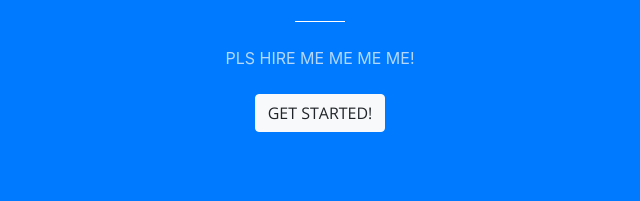
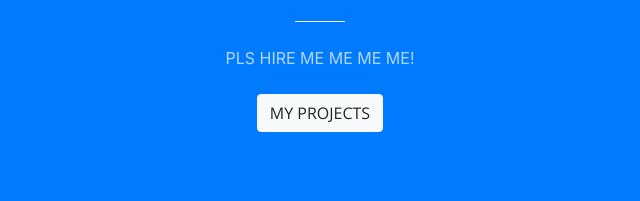
Before and after one commit to morbe/morbe.github.io, a website with bundled scripts: page index.html in a window 1280 px wide. Shown: the part 1008-1209 px from the top of the page, 320-960 px from the left. Built offline with nearby package versions, Linux system fonts and the light colour scheme.

Commit message:
Changed Color

```diff
--- a/css/creative.css
+++ b/css/creative.css
@@ -19,7 +19,7 @@
 }
 
 a {
-  color: #F05F40;
+  color: #FCE5C7;
   -webkit-transition: all 0.2s;
   -moz-transition: all 0.2s;
   transition: all 0.2s;
--- a/index.html
+++ b/index.html
@@ -78,7 +78,7 @@
             <h2 class="section-heading text-white"> I'm passionate about all things design and I care about people. Pls hire me</h2>
             <hr class="light my-4">
             <p class="text-faded mb-4">PLS HIRE ME ME ME ME!</p>
-            <a class="btn btn-light btn-xl js-scroll-trigger" href="#About Me">Get Started!</a>
+            <a class="btn btn-light btn-xl js-scroll-trigger" href="#About Me">My Projects</a>
           </div>
         </div>
       </div>
```
Also changed, not shown: 1 other file.
